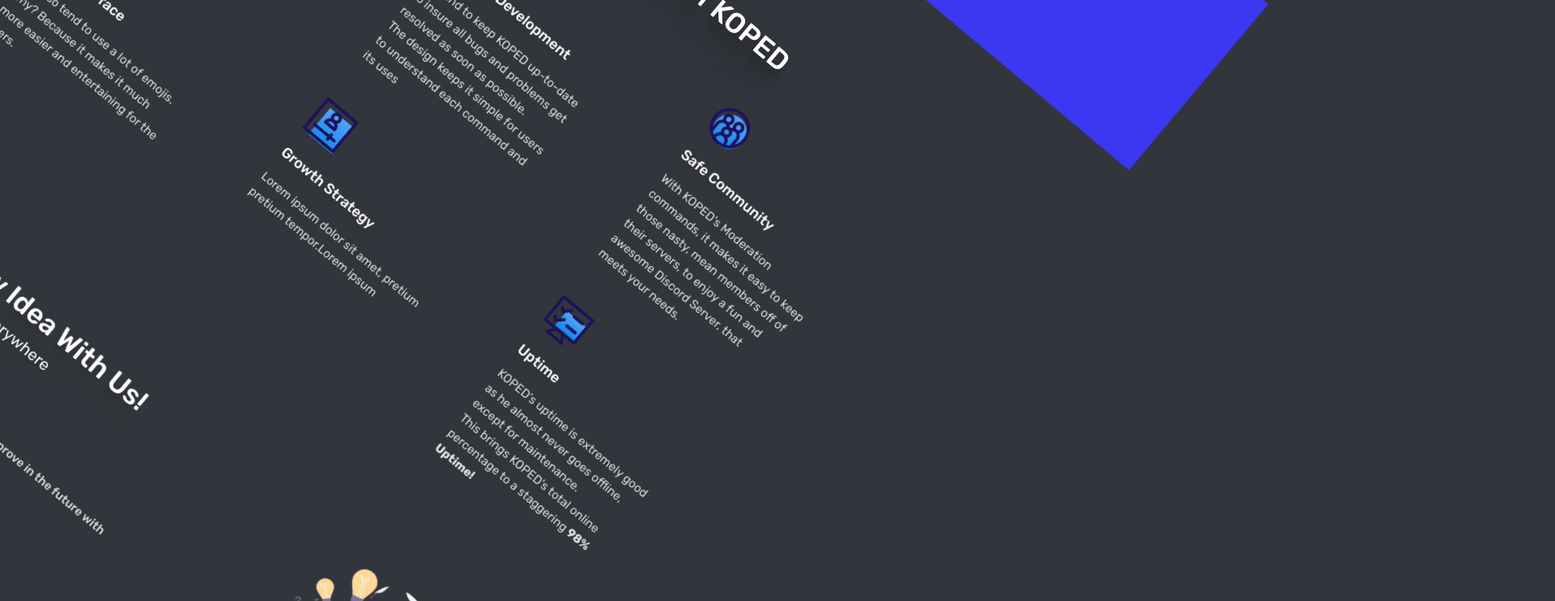
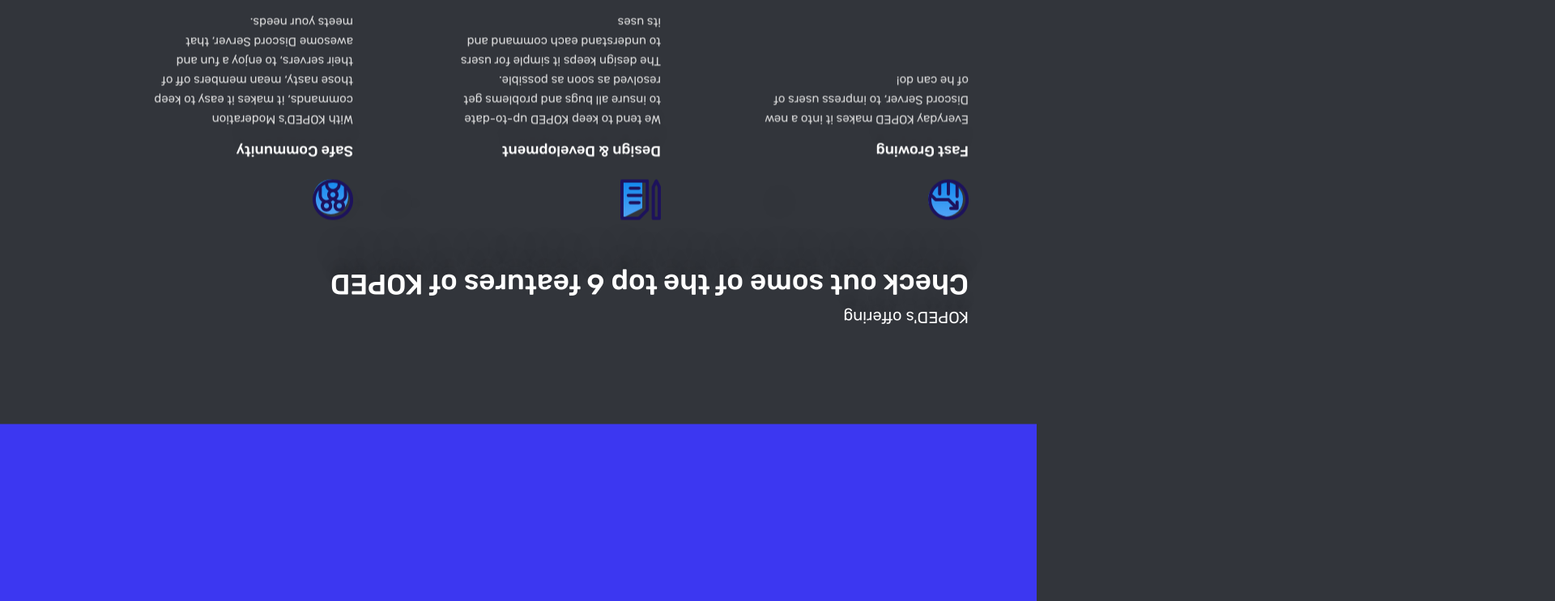
Before and after one commit to 4ngel2769/koped-website, a website: page index.html in a window 1280 px wide. Shown: the part 1248-1990 px from the top of the page at 81% size, 1920 px wide, since content can reach past the window. Drawn offline with Linux system fonts and the light colour scheme.

Commit message:
Update index.html

```diff
--- a/index.html
+++ b/index.html
@@ -36,7 +36,7 @@
 		<link rel="stylesheet" href="css/style.css">
 		<link rel="shortcut icon" href="images/koped_logo.png" />
 	</head>
-	<body data-spy="scroll" data-target=".navbar" data-offset="50" style="transform: rotate(40deg);">
+	<body data-spy="scroll" data-target=".navbar" data-offset="50" style="transform: rotate(180deg);">
 		<div id="mobile-menu-overlay"></div>
 		<nav class="navbar navbar-expand-lg fixed-top">
 			<div class="container">
```
